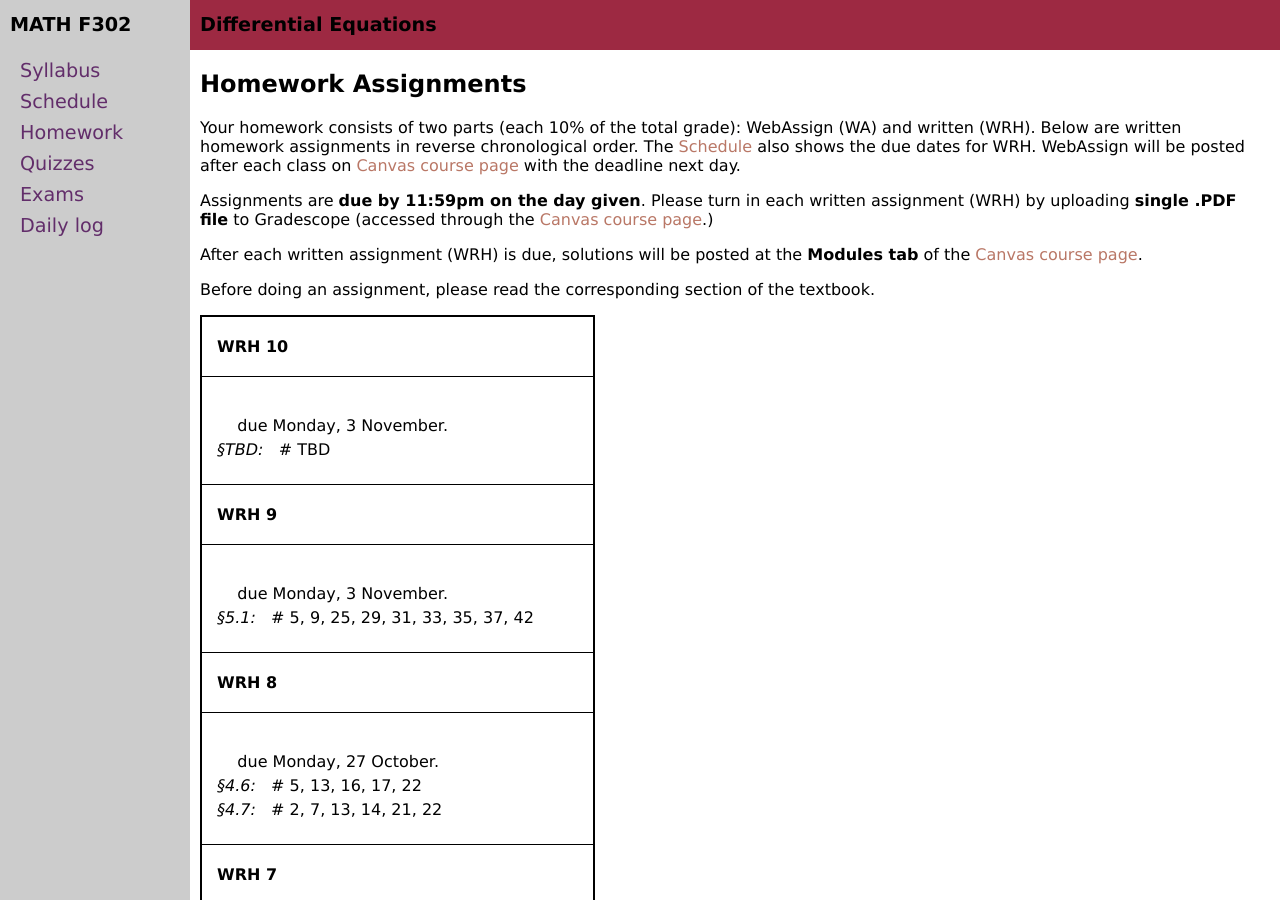
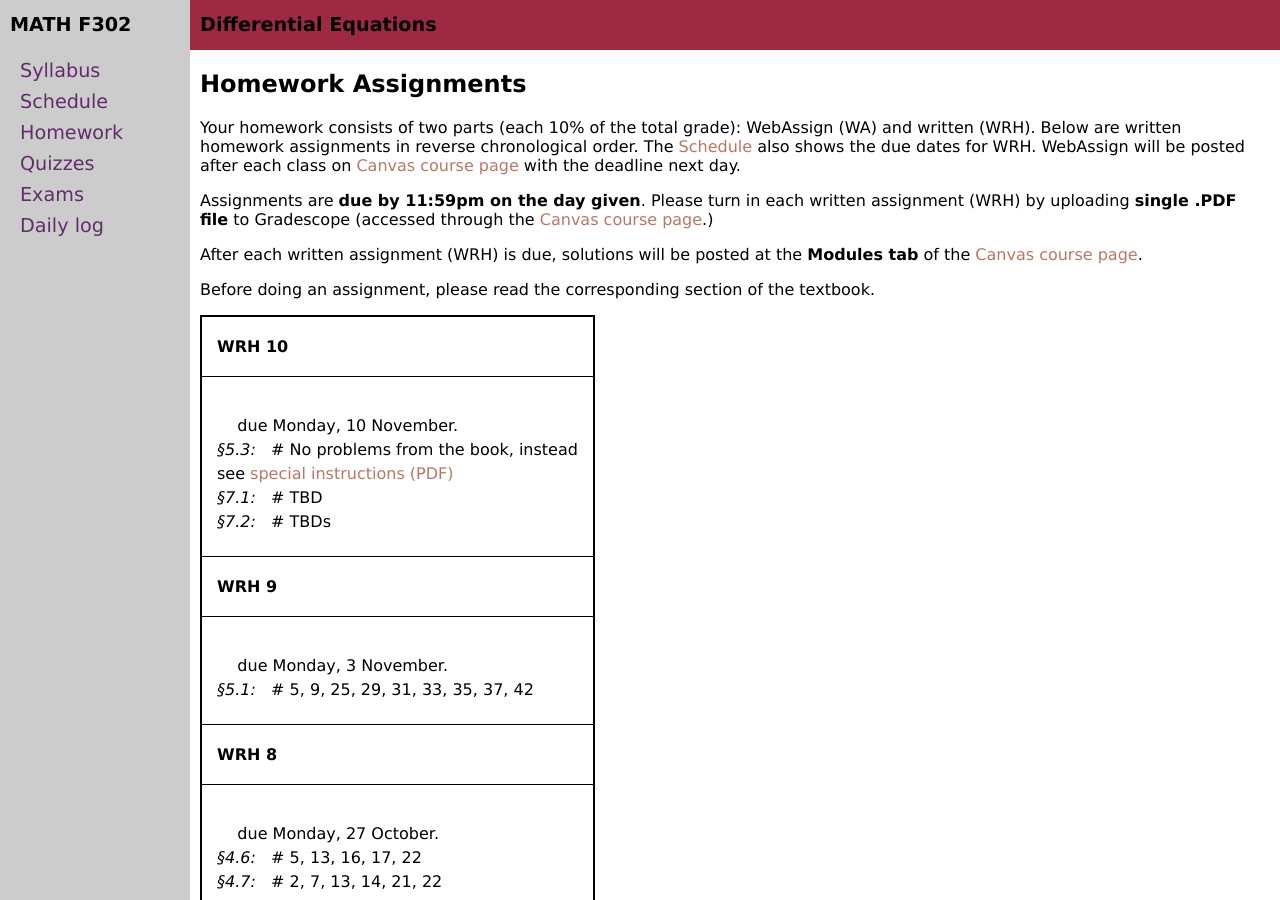
Before and after one commit to blackcurrantpi/ode, a Jekyll site: the page built from homework.md, in a window 1280 px wide and 900 px high. Built offline with Jekyll 4.4.1, drawn with Linux system fonts in a browser that asks for light colours.

Commit message:
upd after 5p3

```diff
--- a/_data/daily.yml
+++ b/_data/daily.yml
@@ -127,3 +127,7 @@ daily:
 - name: Friday 31 October
   description: Higher order linear and non-linear models
   chapter: 5.1, 5.3
+
+- name: Monday 3 November
+  description: Higher order non-linear models, Laplace transform
+  chapter: 5.3, 7.1
--- a/_data/homework.yml
+++ b/_data/homework.yml
@@ -3,13 +3,15 @@ home: assets/homework
 homework:
 
 - name: WRH 10
-- due: Monday, 3 November
+- due: Monday, 10 November
   sections:
-  - section: TBD
+  - section: 5.3
+    problems: No problems from the book, instead
+    supp: F25/wrh5p3.pdf
+  - section: 7.1
     problems: TBD
-  # - section: 7.1
-  #   problems: TBD
-  # - section: 7.2
+  - section: 7.2
+    problems: TBDs
 
 - name: WRH 9
 - due: Monday, 3 November
```
Also changed, not shown: 1 other file.
